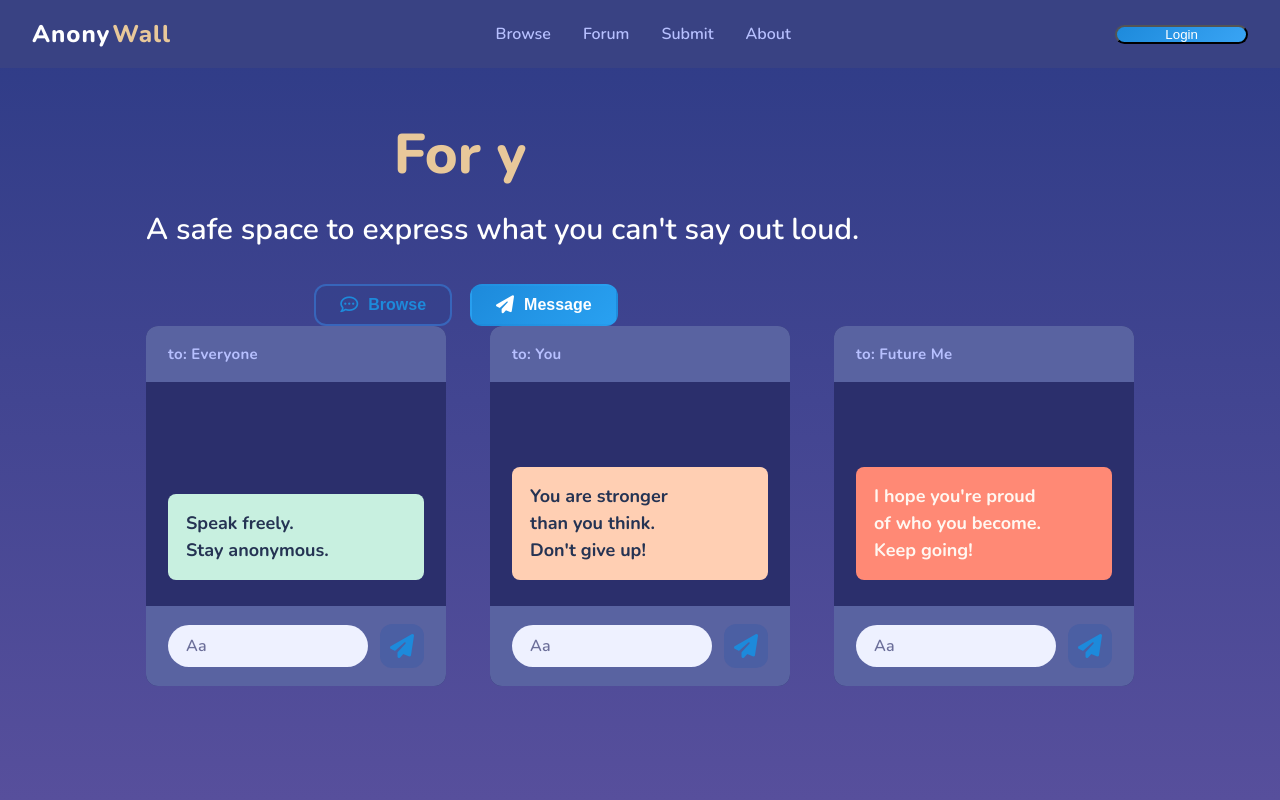
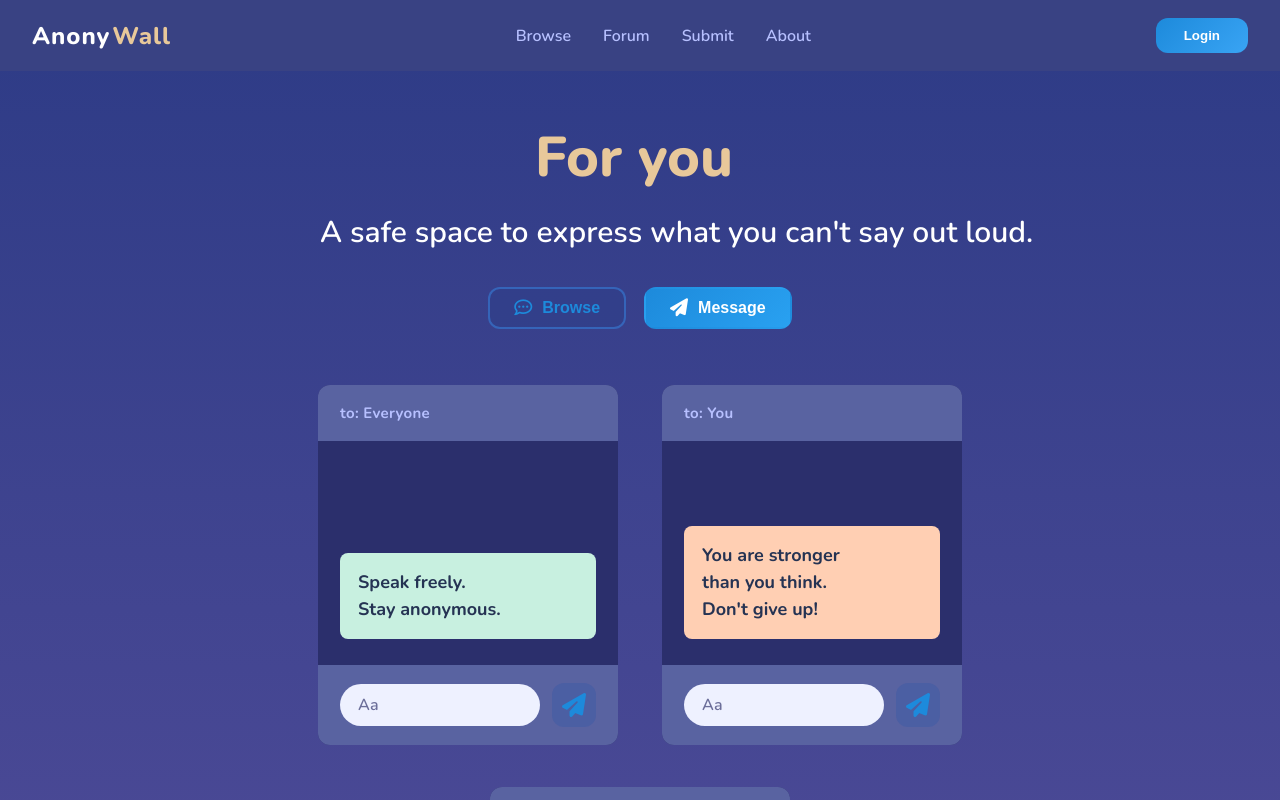
Before and after one commit to SoftEng2025/The-Anonymous-Wall, a React (Vite) app: page / in a window 1280 px wide. Shown: the top 800 px of the page. Built offline with nearby package versions, Linux system fonts and the light colour scheme; no server answers.

Commit message:
style: Fix login button size and card text wrapping

```diff
--- a/src/App.css
+++ b/src/App.css
@@ -131,6 +131,20 @@ body {
   color: var(--text-light);
   padding: 10px 28px;
   border-radius: 12px;
+  text-decoration: none;
+  font-weight: 700;
+  border: none;
+  cursor: pointer;
+  transition: transform 0.2s ease;
+}
+
+.login-button:hover {
+  transform: translateY(-2px);
+}
+
+/* Hero */
+.hero {
+  display: flex;
   flex-direction: column;
   align-items: center;
   gap: 56px;
@@ -269,15 +283,212 @@ body {
 
 /* Cards */
 .cards {
-  display: grid;
-  grid-template-columns: repeat(3, minmax(0, 300px));
+  display: flex;
+  flex-wrap: wrap;
   justify-content: center;
   gap: 42px 44px;
   width: 100%;
-  grid-auto-rows: 1fr;
+  max-width: 1200px;
+  margin: 0 auto;
 }
 
 .card {
+  flex: 0 1 300px;
+  background: var(--card-body);
+  border-radius: 12px;
+  display: flex;
+  flex-direction: column;
+  min-height: 360px;
+  overflow: hidden;
+}
+
+.card-header {
+  display: flex;
+  align-items: center;
+  justify-content: space-between;
+  font-weight: 700;
+  color: var(--text-muted);
+  font-size: 15px;
+  letter-spacing: 0.02em;
+  background: var(--card-top);
+  padding: 18px 22px;
+}
+
+.card-body {
+  flex: 1;
+  display: flex;
+  align-items: flex-end;
+}
+
+
+.login-button {
+  background: linear-gradient(135deg, var(--accent-blue) 0%, #39a4f4 100%);
+  color: var(--text-light);
+  padding: 10px 28px;
+  border-radius: 12px;
+  text-decoration: none;
+  font-weight: 700;
+  border: none;
+  cursor: pointer;
+  transition: transform 0.2s ease;
+}
+
+.login-button:hover {
+  transform: translateY(-2px);
+}
+
+/* Hero */
+.hero {
+  display: flex;
+  flex-direction: column;
+  align-items: center;
+  gap: 56px;
+  padding: 0 48px;
+  box-sizing: border-box;
+}
+
+.hero-content {
+  text-align: center;
+  max-width: 640px;
+  display: flex;
+  flex-direction: column;
+  align-items: center;
+  gap: 16px;
+}
+
+.hero-title {
+  font-size: clamp(40px, 5vw, 56px);
+  font-weight: 800;
+  margin: 0;
+  color: var(--accent-gold);
+  position: relative;
+}
+
+.hero-title .typed-text {
+  display: inline-block;
+}
+
+.hero-cursor {
+  display: inline-block;
+  width: 4px;
+  height: 1.1em;
+  background: var(--accent-blue);
+  margin-left: 8px;
+  animation: blink 1.2s steps(2) infinite;
+  vertical-align: bottom;
+}
+
+@keyframes blink {
+
+  0%,
+  49% {
+    opacity: 1;
+  }
+
+  50%,
+  100% {
+    opacity: 0;
+  }
+}
+
+.hero-subtitle {
+  margin: 0;
+  font-size: clamp(22px, 3vw, 30px);
+  font-weight: 600;
+  color: var(--text-light);
+  white-space: nowrap;
+  overflow-wrap: normal;
+  display: inline-block;
+  margin-left: auto;
+  margin-right: auto;
+  text-align: center;
+}
+
+.hero-actions {
+  display: flex;
+  justify-content: center;
+  gap: 18px;
+  margin-top: 18px;
+}
+
+.hero-button {
+  min-width: 0;
+  padding: 10px 24px;
+  border-radius: 12px;
+  border: 2px solid transparent;
+  font-size: 16px;
+  font-weight: 700;
+  display: inline-flex;
+  align-items: center;
+  justify-content: center;
+  gap: 10px;
+  cursor: pointer;
+}
+
+.hero-button .icon {
+  display: inline-flex;
+  align-items: center;
+  justify-content: center;
+  flex-shrink: 0;
+}
+
+.hero-button .icon i {
+  font-size: 18px;
+  line-height: 1;
+  display: block;
+  color: currentColor;
+}
+
+.hero-button.outlined {
+  background: rgba(30, 62, 132, 0.18);
+  color: var(--accent-blue);
+  border-color: rgba(57, 132, 224, 0.55);
+}
+
+.hero-button.outlined:hover {
+  transform: translateY(-2px);
+  color: var(--text-light);
+  border-color: var(--accent-blue);
+  background: rgba(29, 138, 219, 0.28);
+}
+
+.hero-button.outlined:focus-visible {
+  outline: 2px solid rgba(111, 169, 255, 0.8);
+  outline-offset: 2px;
+}
+
+.hero-button.filled {
+  background: linear-gradient(135deg, var(--accent-blue) 0%, #29a1f1 100%);
+  color: var(--text-light);
+}
+
+.hero-button.filled:hover {
+  transform: translateY(-2px);
+  background: linear-gradient(135deg, var(--accent-blue-dark) 0%, #167dd0 100%);
+}
+
+.hero-button:focus-visible {
+  outline: 2px solid rgba(255, 255, 255, 0.45);
+  outline-offset: 2px;
+}
+
+.hero-button.pressed {
+  transform: scale(0.97);
+}
+
+/* Cards */
+.cards {
+  display: flex;
+  flex-wrap: wrap;
+  justify-content: center;
+  gap: 42px 44px;
+  width: 100%;
+  max-width: 1200px;
+  margin: 0 auto;
+}
+
+.card {
+  flex: 0 1 300px;
   background: var(--card-body);
   border-radius: 12px;
   display: flex;
@@ -318,6 +529,8 @@ body {
   text-align: left;
   width: 100%;
   margin: 0;
+  word-wrap: break-word;
+  overflow-wrap: break-word;
 }
 
 .card-message.peach {
```
